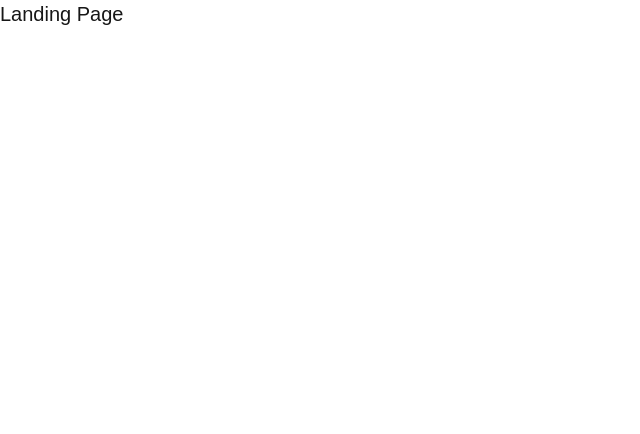
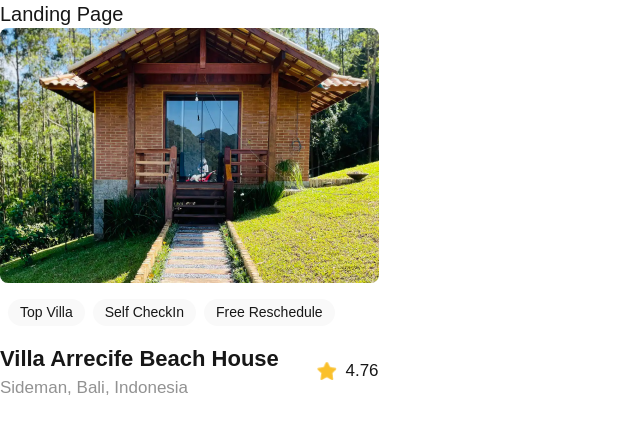
Before and after one commit to lkmodibbo/alx-project-0x00-setup, a Next.js app in the folder alx-project-0x00/: page /landing in a window 1280 px wide. Shown: the top 434 px of the page, without its empty margins (0-640 px from the left). Built offline with nearby package versions, Linux system fonts and the light colour scheme.

Commit message:
images added

```diff
--- a/alx-project-0x00/pages/landing.tsx
+++ b/alx-project-0x00/pages/landing.tsx
@@ -1,7 +1,11 @@
+import Card from "@/components/Card"
+
 const Landing: React.FC =  () => {
   return (
     <div>
-      <h1 className=" text-xl font-extralight">Landing Page</h1>
+      <h1 className=" text-xl font-extralight">Landing Page
+      </h1>
+      <Card />
     </div>
   )
 }
```
Also changed, not shown: alx-project-0x00/public/assets/images/house.png, alx-project-0x00/public/assets/images/star.png.
